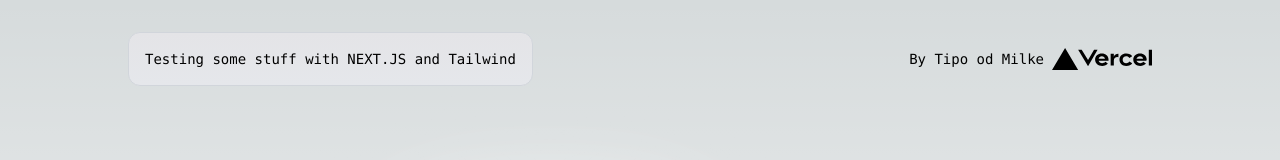
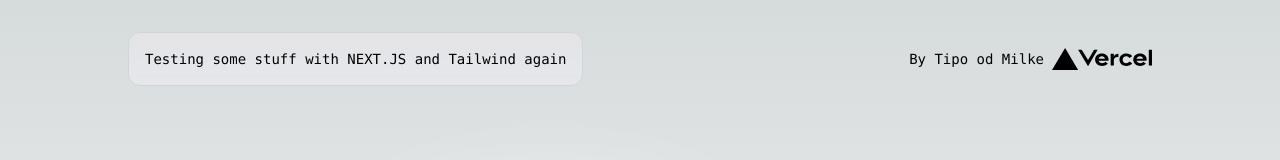
Before and after one commit to benjaminmrzek/NextJS-messingAround, a Next.js app: page / in a window 1280 px wide. Shown: the top 160 px of the page. Built offline with nearby package versions, Linux system fonts and the light colour scheme.

Commit message:
Another one

```diff
--- a/src/app/page.tsx
+++ b/src/app/page.tsx
@@ -5,7 +5,7 @@ export default function Home() {
     <main className="flex min-h-screen flex-col items-center justify-between p-8">
       <div className="z-10 max-w-5xl w-full items-center justify-between font-mono text-sm lg:flex">
         <p className="fixed left-0 top-0 flex w-full justify-center border-b border-gray-300 bg-gradient-to-b from-zinc-200 pb-6 pt-8 backdrop-blur-2xl dark:border-neutral-800 dark:bg-zinc-800/30 dark:from-inherit lg:static lg:w-auto  lg:rounded-xl lg:border lg:bg-gray-200 lg:p-4 lg:dark:bg-zinc-800/30">
-          Testing some stuff with NEXT.JS and Tailwind
+          Testing some stuff with NEXT.JS and Tailwind again
         </p>
         <div className="fixed bottom-0 left-0 flex h-48 w-full items-end justify-center bg-gradient-to-t from-white via-white dark:from-black dark:via-black lg:static lg:h-auto lg:w-auto lg:bg-none">
           <a
```
